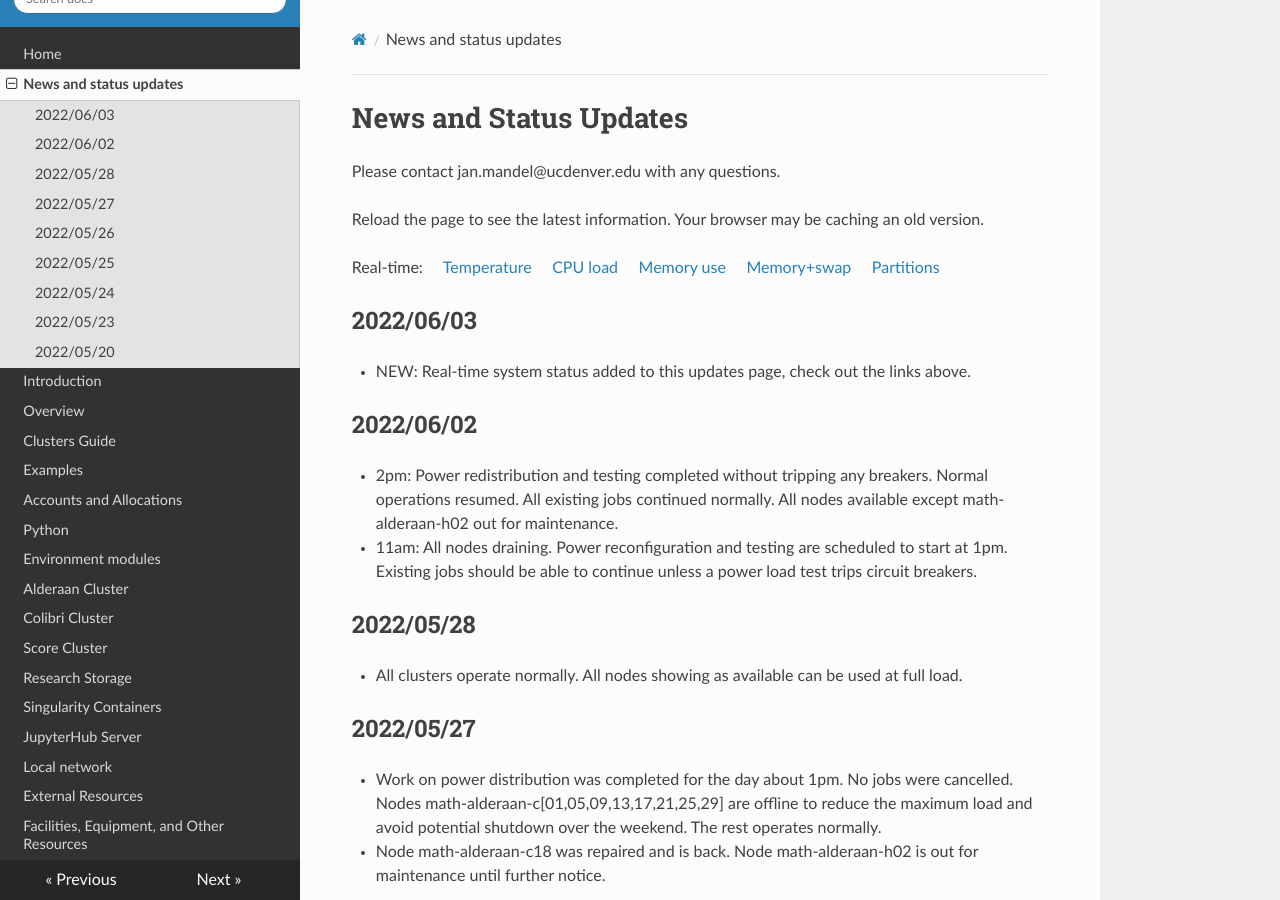
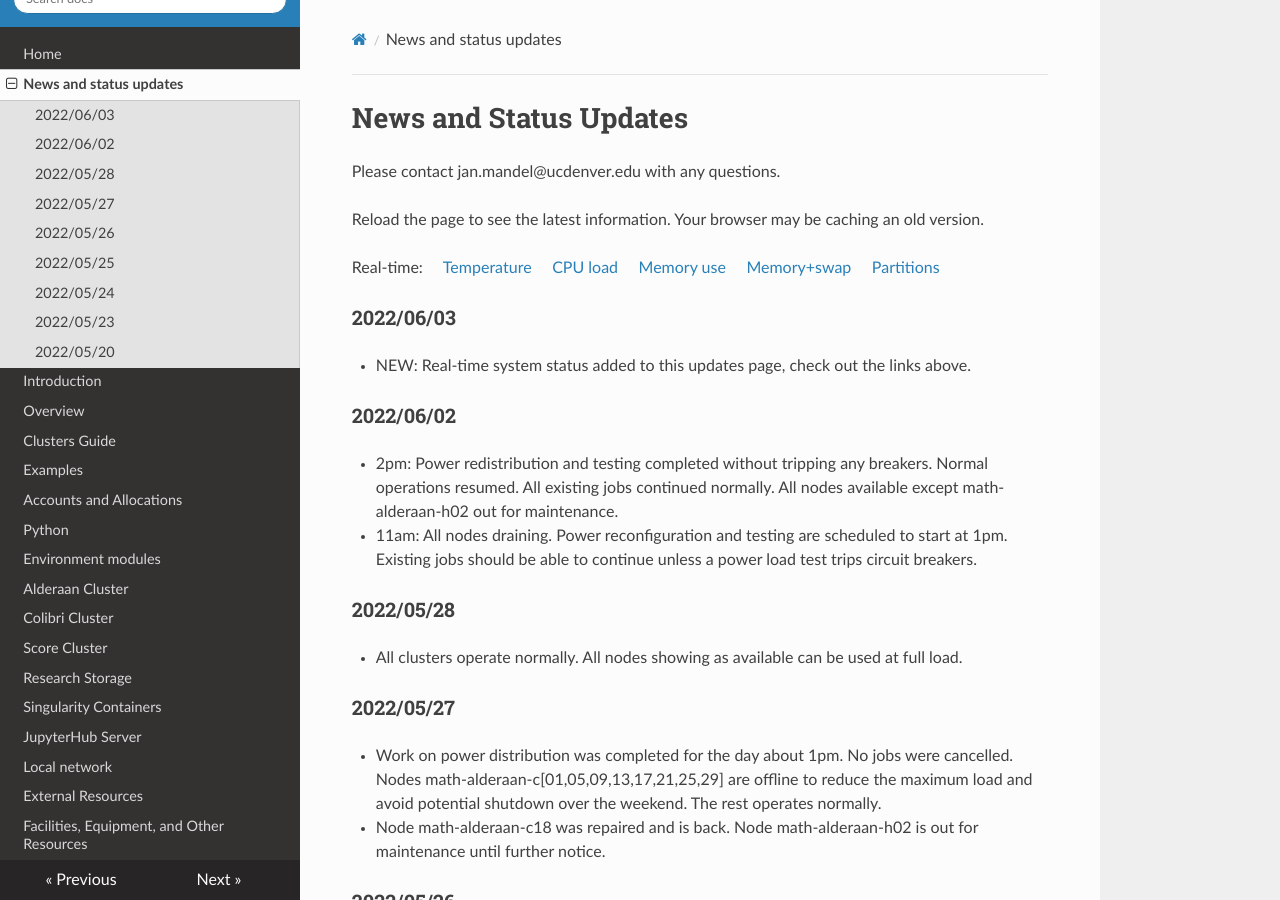
Before and after one commit to ccmucdenver/ccm-docs, an MkDocs documentation site: the page built from docs/updates.md, in a window 1280 px wide and 900 px high. Built offline with MkDocs 1.6.1, drawn with Linux system fonts in a browser that asks for light colours; nearby versions of some CDN libraries.

Commit message:
heading level

```diff
--- a/docs/updates.md
+++ b/docs/updates.md
@@ -6,27 +6,27 @@ Reload the page to see the latest information. Your browser may be caching an ol
 
 Real-time:  &nbsp;  &nbsp; [Temperature](https://demo.openwfm.org/web/alderaan/temp.txt) &nbsp; &nbsp; [CPU load](https://demo.openwfm.org/web/alderaan/cpu.txt) &nbsp; &nbsp; [Memory use](https://demo.openwfm.org/web/alderaan/mem.txt) &nbsp; &nbsp; [Memory+swap](https://demo.openwfm.org/web/alderaan/swp.txt) &nbsp; &nbsp; [Partitions](https://demo.openwfm.org/web/alderaan/sinfo.txt)
 
-## 2022/06/03
+### 2022/06/03
 
 * NEW: Real-time system status added to this updates page, check out the links above.
 
-## 2022/06/02
+### 2022/06/02
 
 * 2pm: Power redistribution and testing completed without tripping any breakers. Normal operations resumed. All existing jobs continued normally. All nodes available except math-alderaan-h02 out for maintenance.
 
 * 11am: All nodes draining. Power reconfiguration and testing are scheduled to start at 1pm. Existing jobs should be able to continue unless a power load test trips circuit breakers.
 
-## 2022/05/28
+### 2022/05/28
 
 * All clusters operate normally. All nodes showing as available can be used at full load.
 
-## 2022/05/27
+### 2022/05/27
 
 * Work on power distribution was completed for the day about 1pm. No jobs were cancelled. Nodes math-alderaan-c[01,05,09,13,17,21,25,29] are offline to reduce the maximum load and avoid potential shutdown over the weekend.  The rest operates normally.
 
 * Node math-alderaan-c18 was repaired and is back. Node math-alderaan-h02 is out for maintenance until further notice.
 
-## 2022/05/26
+### 2022/05/26
 
 * Work on power distribun and stress testing was completed about 2pm for today and all clusters are available.
 
@@ -36,13 +36,13 @@ Real-time:  &nbsp;  &nbsp; [Temperature](https://demo.openwfm.org/web/alderaan/t
 
 * Announcements switched from emails to this page, announced in login message on front ends. Information below was backfilled from email later.
 
-## 2022/05/25
+### 2022/05/25
 
 Work in the datacenter will resume tomorrow morning.
 The whole alderaan cluster will be powered off.
 Colibri, score, and clas-compute should not be affected.
 
-## 2022/05/24
+### 2022/05/24
 
 OIT rearranged power cables to help the airflow. All nodes are up except
 math-alderaan-c18  math-alderaan-c28  math-alderaan-h02,
@@ -50,7 +50,7 @@ which have known hardware issues.
 
 Please go ahead and use the cluster. Don't be bashful, all cores at full load would be great to test the new cable scheme.
 
-## 2022/05/23
+### 2022/05/23
 
 3:10pm The maintenance is done for today.
 
@@ -60,7 +60,7 @@ math-alderaan-c18 still down. It will take few days to get a replacement memory
 math-alderaan-c[25-32] are down, verified due to a power issue. We will work on that with OIT tomorrow. Taking care of power distribution issues may involve taking down other parts or even all of the alderaan cluster temporarily tomorrow. The clas-compute head node, the score cluster, and the colibri cluster should not be affected.
 
 
-## 2022/05/20
+### 2022/05/20
 
 Work will continue on the GPU/high memory nodes math-alderann-h01 and h02 Monday from about 12:30. The nodes will be offline from and any jobs running will be killed.  The nodes will be put in drain status in advance.
 
```
